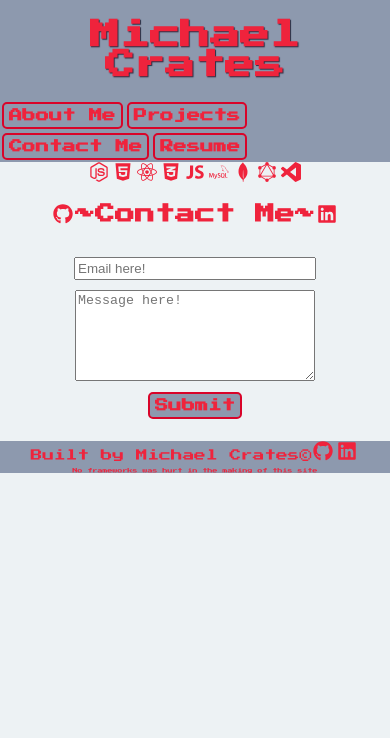
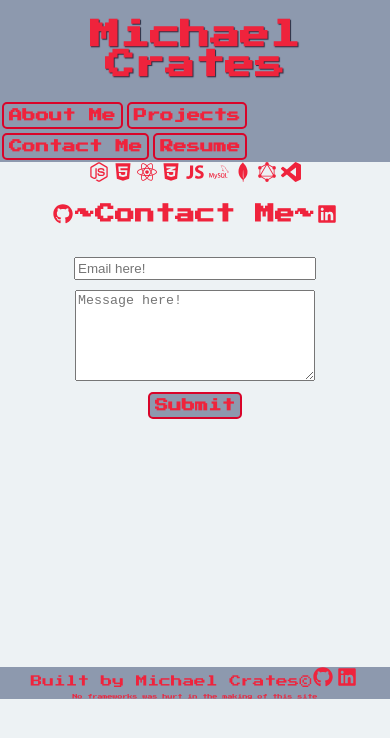
Before and after one commit to Cratesy/react-portfolio, a React (Create React App) app: page /contact-me in a window 390 px wide. Shown: the top 738 px of the page. Built offline with nearby package versions, Linux system fonts and the light colour scheme.

Commit message:
added media queries for mobile

```diff
--- a/src/components/ContactMe/index.css
+++ b/src/components/ContactMe/index.css
@@ -20,3 +20,9 @@
 .message {
   height: 10vh;
 }
+
+@media screen and (max-width: 812px) {
+  .form {
+    height: 46.8vh;
+  }
+}
```
